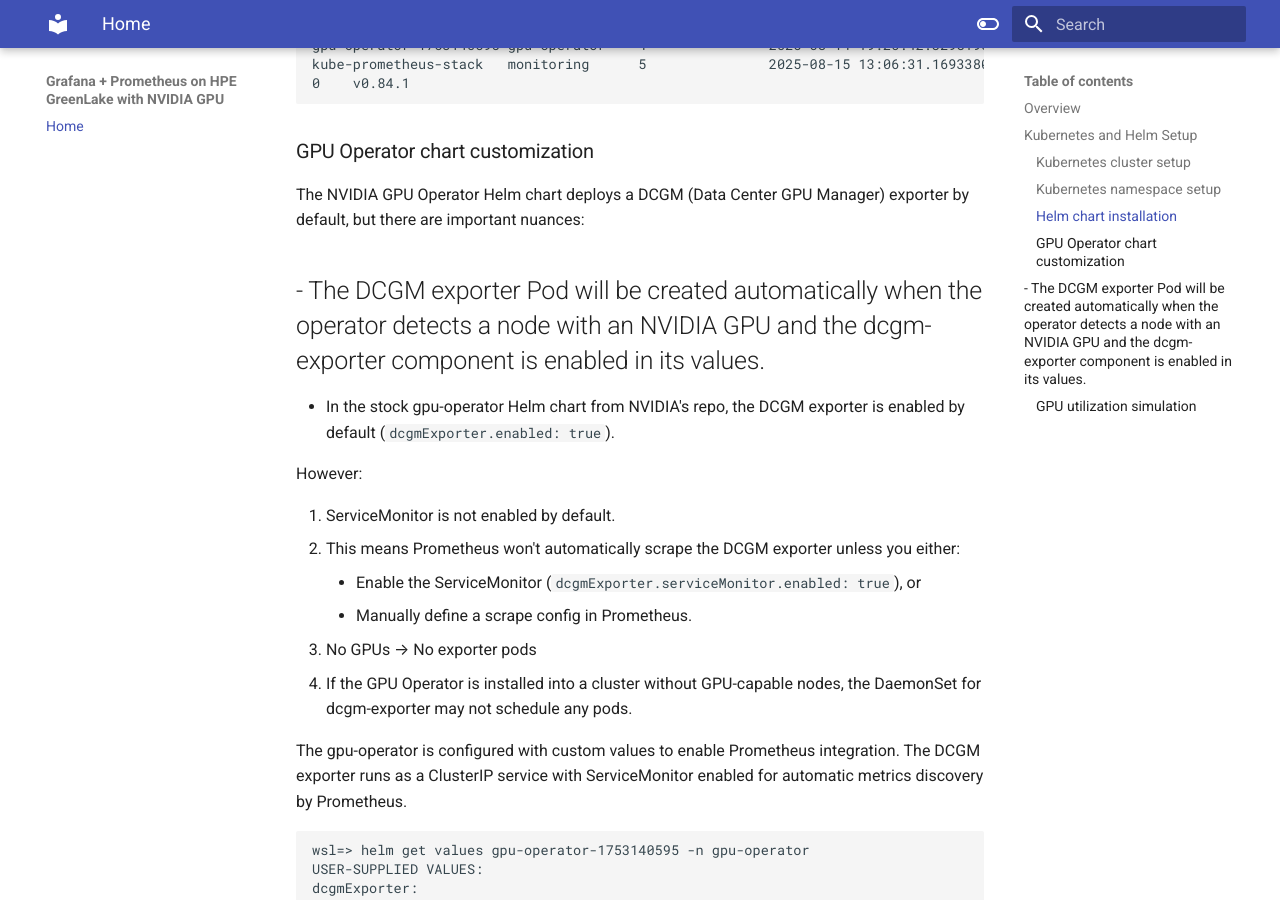
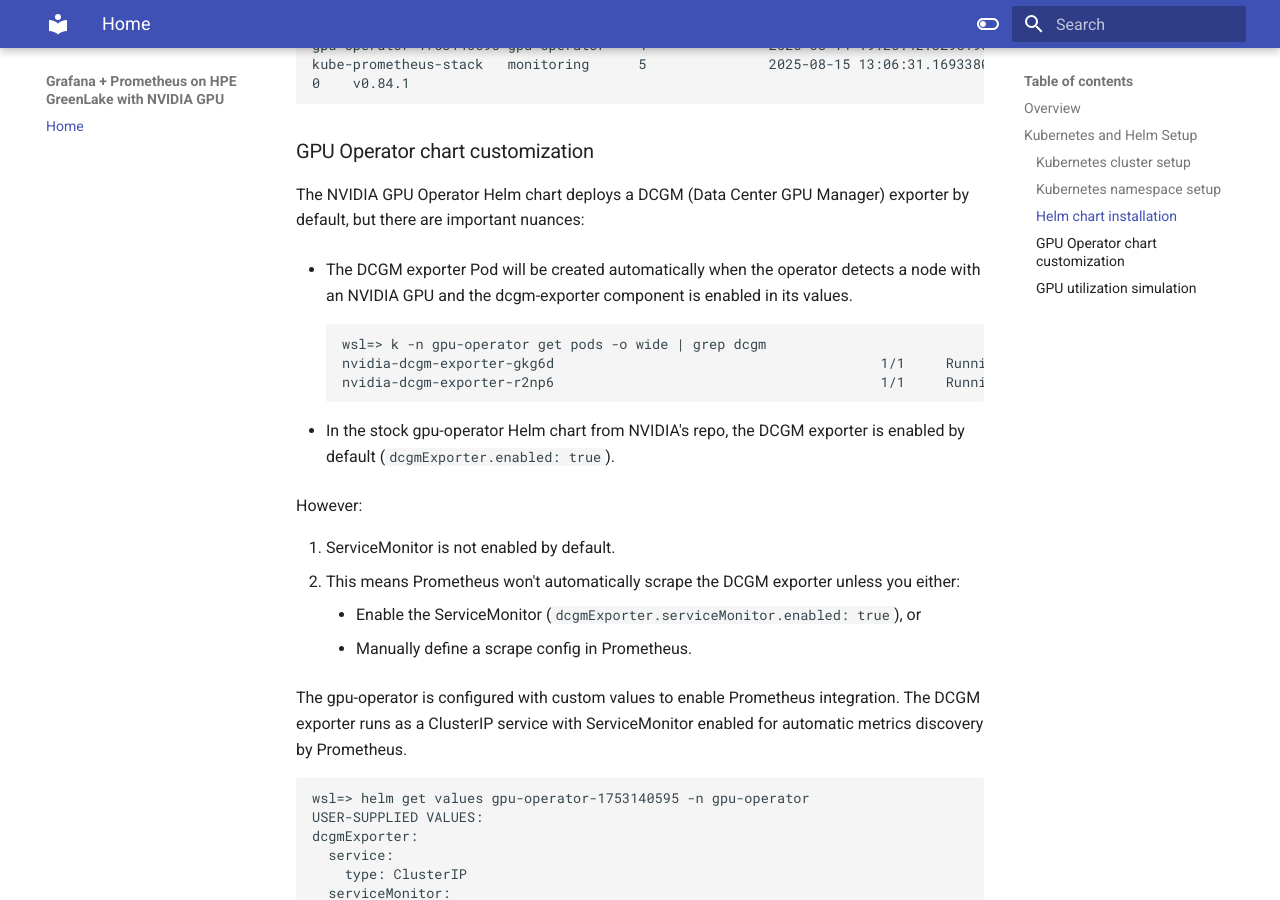
Before and after one commit to hjma29/grafana-prometheus-hpe-greenlake-com-nvidia, an MkDocs documentation site: the page built from docs/whitepaper.md, in a window 1280 px wide and 900 px high, scrolled down 1400 px. Built offline with MkDocs 1.6.1 and Material for MkDocs 9.7.7, drawn with Linux system fonts in a browser that asks for light colours.

Commit message:
[skip ci] 251010-12:12 on mini4

````diff
--- a/docs/whitepaper.md
+++ b/docs/whitepaper.md
@@ -53,7 +53,12 @@ kube-prometheus-stack   monitoring      5               2025-08-15 13:06:31.1693
 The NVIDIA GPU Operator Helm chart deploys a DCGM (Data Center GPU Manager) exporter by default, but there are important nuances:
 
 - The DCGM exporter Pod will be created automatically when the operator detects a node with an NVIDIA GPU and the dcgm-exporter component is enabled in its values.
--
+```
+wsl=> k -n gpu-operator get pods -o wide | grep dcgm
+nvidia-dcgm-exporter-gkg6d                                        1/1     Running     0          56d   10.233.117.209   c2-worker-01.hst.enablement.local   <none>           <none>
+nvidia-dcgm-exporter-r2np6                                        1/1     Running     0          56d   10.233.114.15    c2-worker-02.hst.enablement.local   <none>           <none>
+```
+
 - In the stock gpu-operator Helm chart from NVIDIA's repo, the DCGM exporter is enabled by default (`dcgmExporter.enabled: true`).
 
 However:
@@ -62,8 +67,6 @@ However:
   - This means Prometheus won't automatically scrape the DCGM exporter unless you either:
     - Enable the ServiceMonitor (`dcgmExporter.serviceMonitor.enabled: true`), or
     - Manually define a scrape config in Prometheus.
-2. No GPUs → No exporter pods
-  - If the GPU Operator is installed into a cluster without GPU-capable nodes, the DaemonSet for dcgm-exporter may not schedule any pods.
 
 
 The gpu-operator is configured with custom values to enable Prometheus integration. The DCGM exporter runs as a ClusterIP service with ServiceMonitor enabled for automatic metrics discovery by Prometheus.
````
